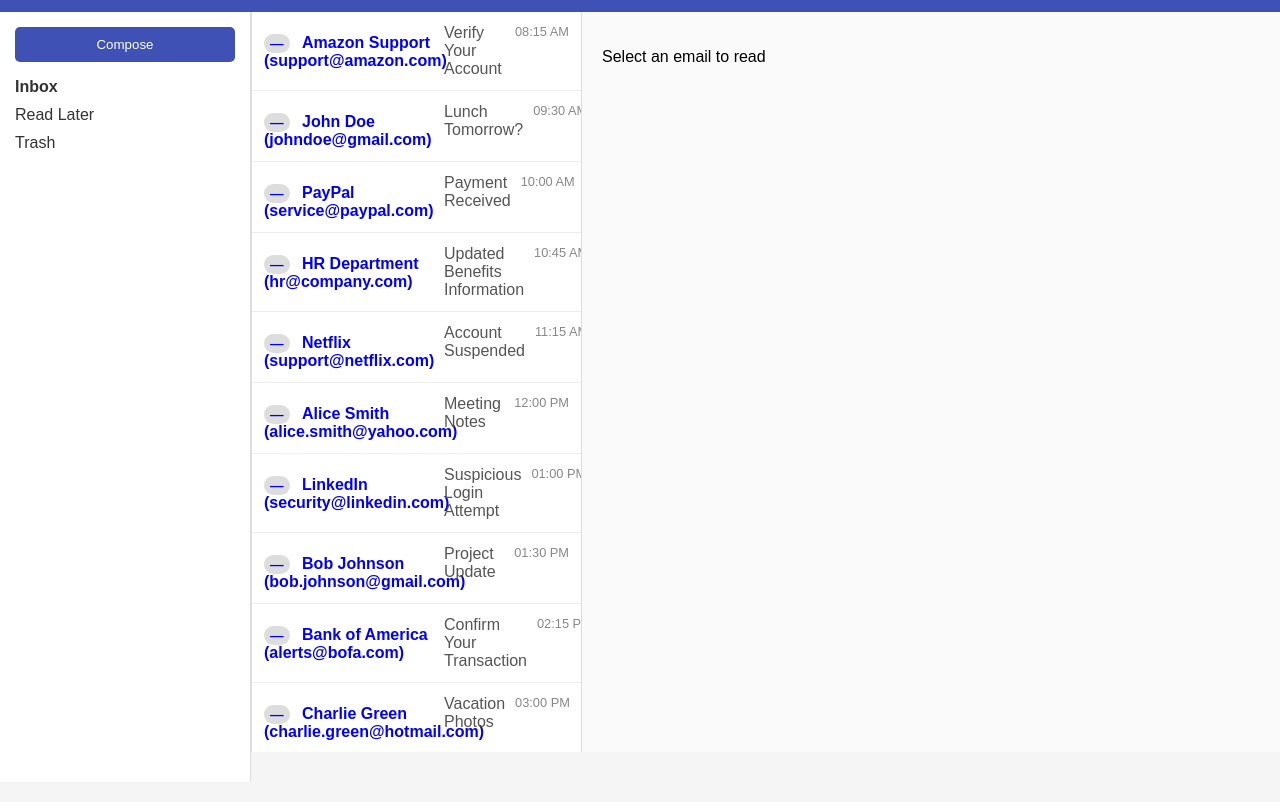
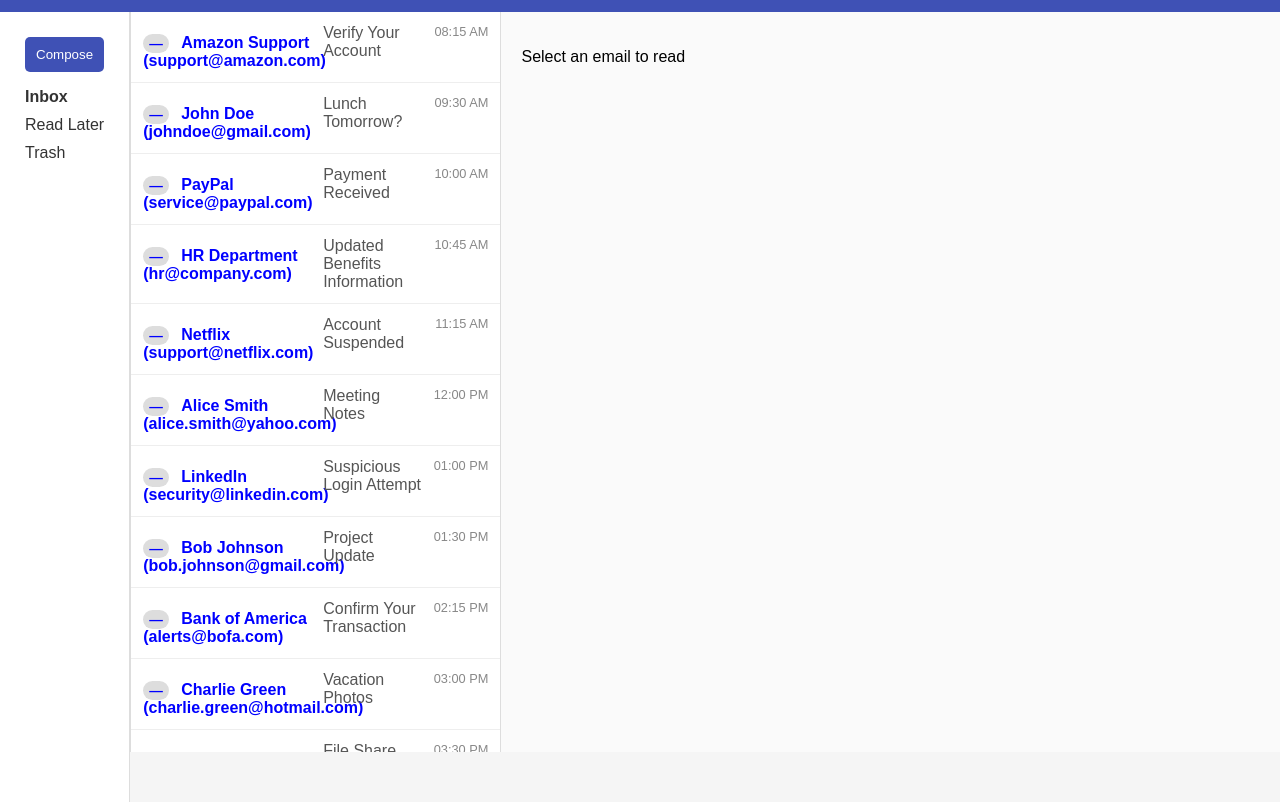
Before and after one commit to Phishing-Research/UserResearch, a website: page inbox.html in a window 1280 px wide. Shown: the part 49-851 px from the top of the page. Drawn offline with Linux system fonts and the light colour scheme.

Commit message:
Update styles.css

```diff
--- a/styles.css
+++ b/styles.css
@@ -26,10 +26,9 @@
   }
 
   .sidebar {
-    width: 220px;
     background: #fff;
     border-right: 1px solid var(--boarderline);
-    padding: 15px;
+    padding: 25px;
     height: calc(100vh - 60px);
     float: left;
   }
```
